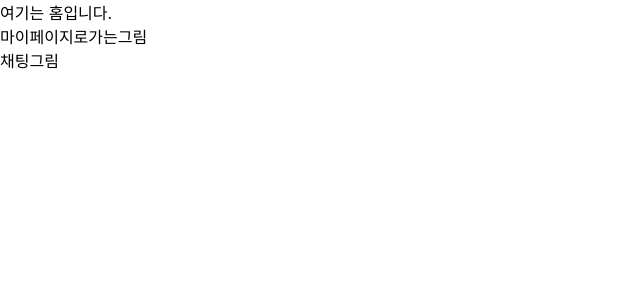
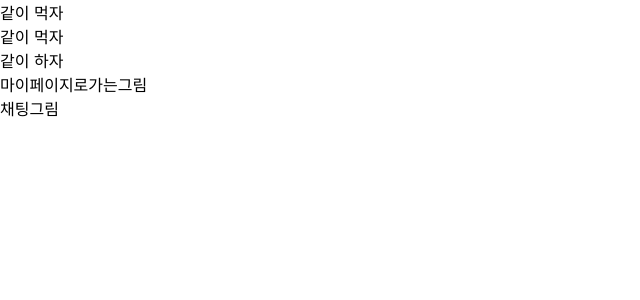
Before and after one commit to Karmesin924/eat_together, a React (Create React App) app in the folder frontend/: page / in a window 1280 px wide. Shown: the top 300 px of the page, without its empty margins (0-640 px from the left). Built offline with nearby package versions, Linux system fonts and the light colour scheme.

Commit message:
같이먹자, 같이하자 페이지 생성

```diff
--- a/frontend/src/components/MyHeader.js
+++ b/frontend/src/components/MyHeader.js
@@ -2,6 +2,8 @@ const MyHeader = ({ headText, leftChild, rightChild }) => {
   return (
     <header>
       <div className="head_btn_left">{leftChild}</div>
+      <div className="head_text">{headText}</div>
+      <div className="head_btn_right">{rightChild}</div>
     </header>
   );
 };
--- a/frontend/src/components/SignIn.js
+++ b/frontend/src/components/SignIn.js
@@ -25,7 +25,7 @@ function SignIn() {
       console.log("ID : ", inputEmail);
       console.log("PW : ", inputPassword);
       axios
-        .post("API", JSON.stringify(data), {
+        .post("../backend/users/signin", JSON.stringify(data), {
           headers: {
             "Content-Type": "application/json",
           },
@@ -53,7 +53,10 @@ function SignIn() {
           // 작업 완료 되면 페이지 이동(새로고침)
           document.location.href = "/";
         })
-        .catch();
+        .catch((ex) => {
+          console.log("login request fail: " + ex);
+        })
+        .finally(() => console.log("login request end"));
     } catch (e) {
       console.log(e);
     }
--- a/frontend/src/pages/Home.js
+++ b/frontend/src/pages/Home.js
@@ -1,9 +1,28 @@
+import { useNavigate } from "react-router-dom";
 import MyFooter from "../components/MyFooter";
+import MyHeader from "../components/MyHeader";
 
 const Home = () => {
+  const navigate = useNavigate();
   return (
-    <div>
-      여기는 홈입니다.
+    <div className="Home">
+      <MyHeader headText={"같이 먹자"} />
+      <div
+        className="Home-LetsEat"
+        onClick={() => {
+          navigate("/LetsEat");
+        }}
+      >
+        같이 먹자
+      </div>
+      <div
+        className="Home-LetsDo"
+        onClick={() => {
+          navigate("/LetsDo");
+        }}
+      >
+        같이 하자
+      </div>
       <MyFooter />
     </div>
   );
--- /dev/null
+++ b/frontend/src/pages/LetsDo.js
@@ -0,0 +1,5 @@
+const LetsDo = () => {
+  return <div></div>;
+};
+
+export default LetsDo;
--- /dev/null
+++ b/frontend/src/pages/LetsEat.js
@@ -0,0 +1,5 @@
+const LetsEat = () => {
+  return <div></div>;
+};
+
+export default LetsEat;
```
